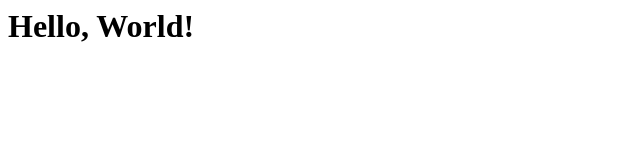
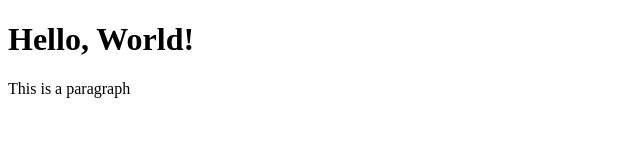
Before and after one commit to crismartinfdez/test-session, a plain HTML site: page first_site copy/index.html in a window 1280 px wide. Shown: the whole page, without its empty margins (0-640 px from the left). Drawn offline with Linux system fonts and the light colour scheme.

Commit message:
paragraph

```diff
--- a/first_site copy/index.html
+++ b/first_site copy/index.html
@@ -1 +1,10 @@
-<h1>Hello, World!</h1>
+<!DOCTYPE html>
+<html>
+<head>
+  <link rel="stylesheet" href="index.css">
+</head>
+
+<body>
+  <h1>Hello, World!</h1>
+  <p>This is a paragraph</p>
+</body>
```
